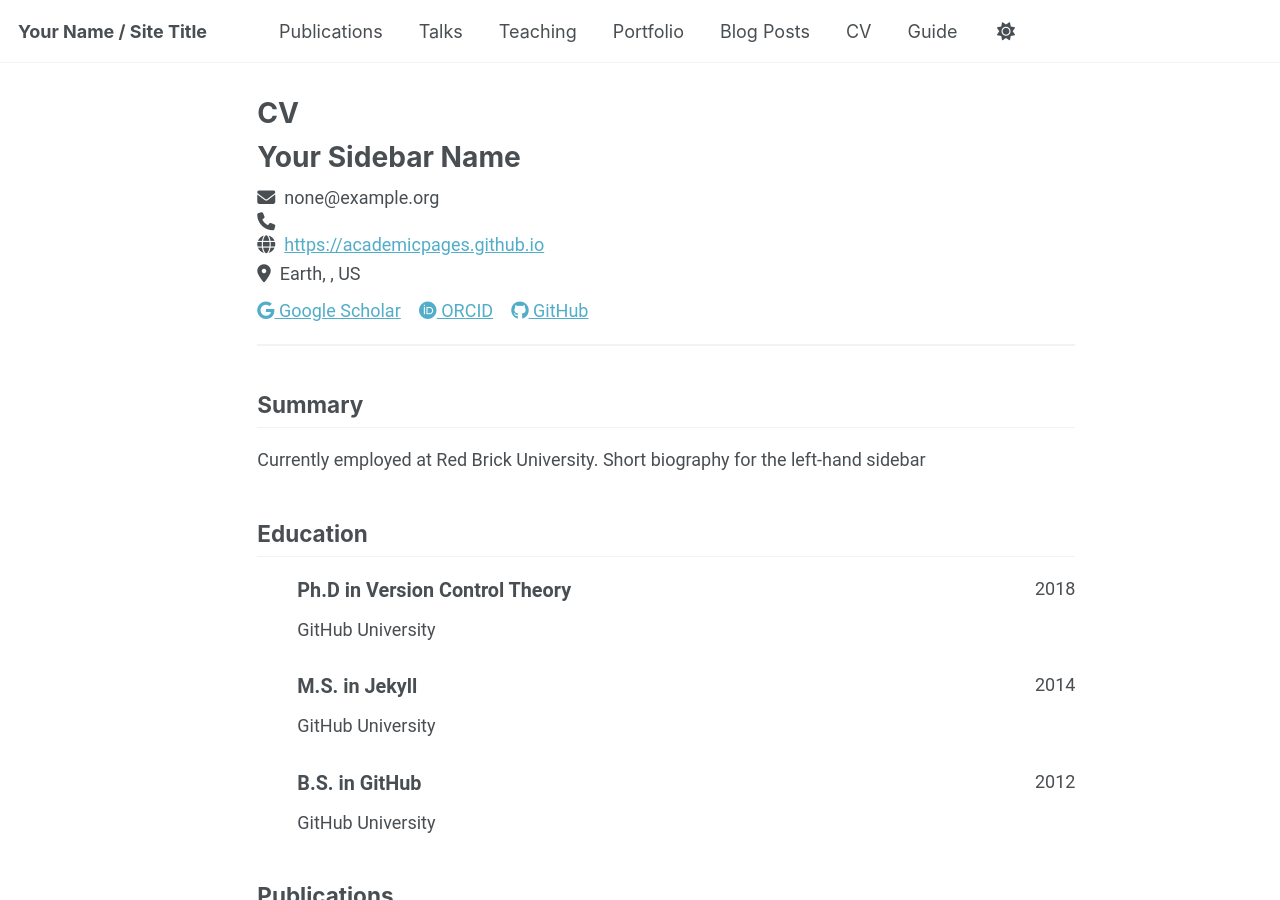
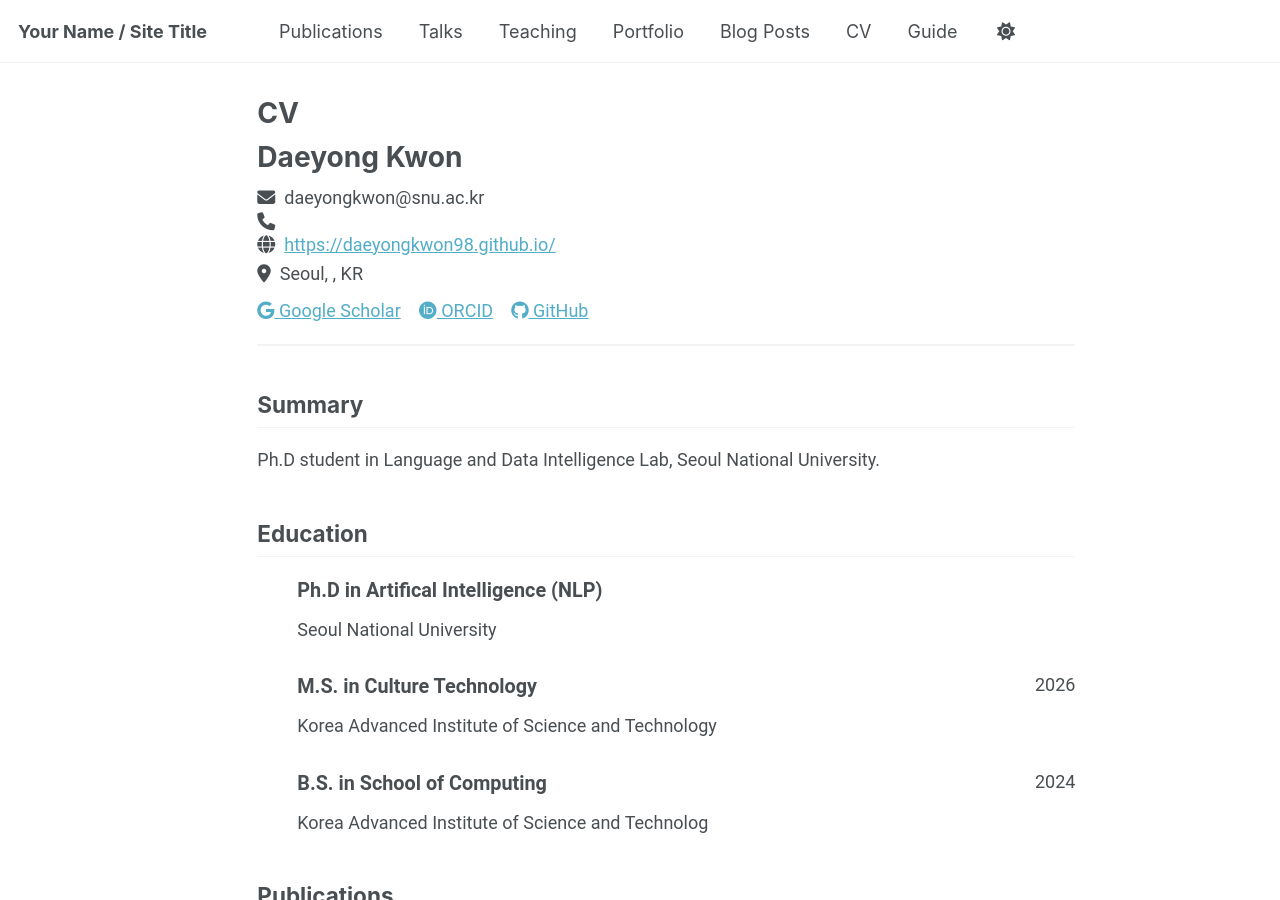
Before and after one commit to DaeyongKwon98/daeyongkwon98.github.io, a Jekyll site: the page built from _pages/cv-json.md, in a window 1280 px wide and 900 px high. Built offline with Jekyll 4.4.1, drawn with Linux system fonts in a browser that asks for light colours; a script bundle is joined from its source files by our own code; library files that are not in the unit come from our copies.

Commit message:
Update personal information in cv.json

```diff
--- a/_data/cv.json
+++ b/_data/cv.json
@@ -1,22 +1,22 @@
 {
   "basics": {
-    "name": "Your Sidebar Name",
-    "email": "none@example.org",
+    "name": "Daeyong Kwon",
+    "email": "daeyongkwon@snu.ac.kr",
     "phone": "",
-    "website": "https://academicpages.github.io",
-    "summary": "Currently employed at Red Brick University. Short biography for the left-hand sidebar",
+    "website": "https://daeyongkwon98.github.io/",
+    "summary": "Ph.D student in Language and Data Intelligence Lab, Seoul National University.",
     "location": {
       "address": "",
       "postalCode": "",
-      "city": "Earth",
-      "countryCode": "US",
+      "city": "Seoul",
+      "countryCode": "KR",
       "region": ""
     },
     "profiles": [
       {
         "network": "Google Scholar",
         "username": "",
-        "url": "https://scholar.google.com/citations?user=PS_CX0AAAAAJ"
+        "url": "https://scholar.google.com/citations?user=ZtgIY0gAAAAJ&hl"
       },
       {
         "network": "ORCID",
@@ -33,29 +33,29 @@
   "work": [],
   "education": [
     {
-      "institution": "GitHub University",
-      "area": "Ph.D in Version Control Theory",
+      "institution": "Seoul National University",
+      "area": "Ph.D in Artifical Intelligence (NLP)",
       "studyType": "",
-      "startDate": "",
-      "endDate": "2018",
+      "startDate": "2026",
+      "endDate": "",
       "gpa": null,
       "courses": []
     },
     {
-      "institution": "GitHub University",
-      "area": "M.S. in Jekyll",
+      "institution": "Korea Advanced Institute of Science and Technology",
+      "area": "M.S. in Culture Technology",
       "studyType": "",
-      "startDate": "",
-      "endDate": "2014",
+      "startDate": "2024",
+      "endDate": "2026",
       "gpa": null,
       "courses": []
     },
     {
-      "institution": "GitHub University",
-      "area": "B.S. in GitHub",
+      "institution": "Korea Advanced Institute of Science and Technolog",
+      "area": "B.S. in School of Computing",
       "studyType": "",
-      "startDate": "",
-      "endDate": "2012",
+      "startDate": "2017",
+      "endDate": "2024",
       "gpa": null,
       "courses": []
     }
```
